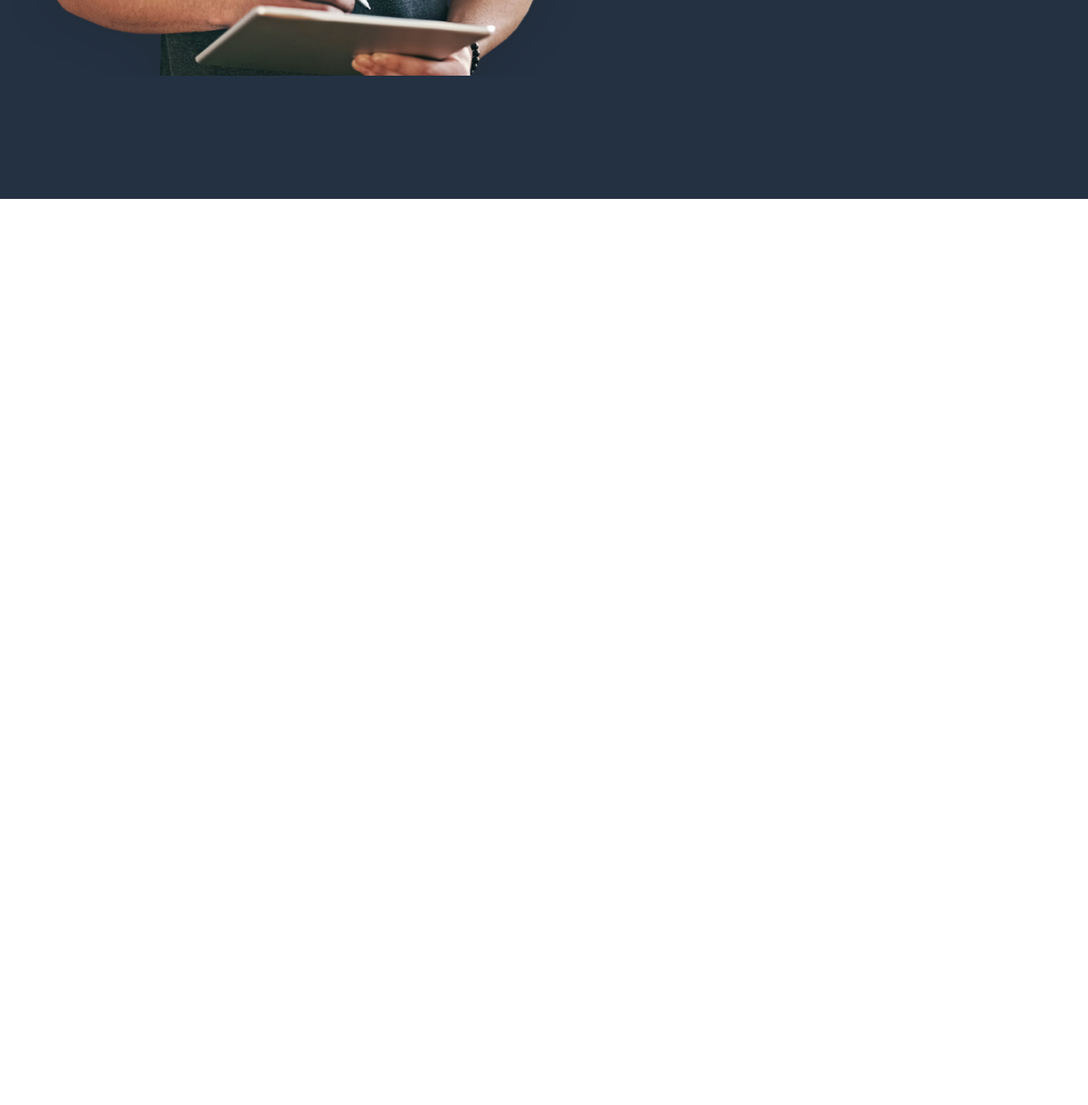
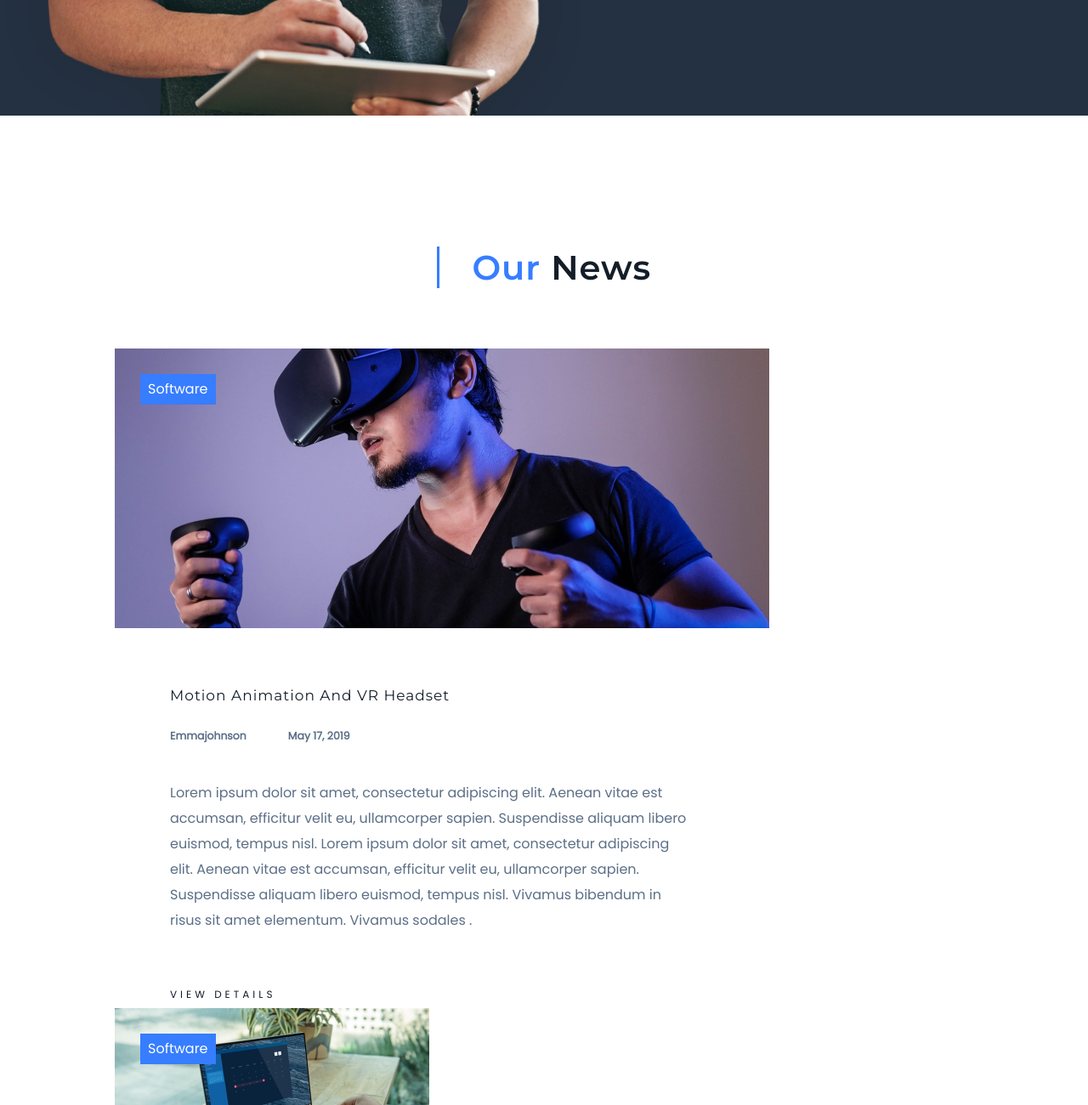
Before and after one commit to oybek94/WebTech, a plain HTML site: page index.html in a window 1280 px wide. Shown: the part 6030-7330 px from the top of the page at 85% size. Before the commit the page ends 6264 px from the top, so only its background shows below. Drawn offline with Linux system fonts and the light colour scheme.

Commit message:
add section news

```diff
--- a/css/style.css
+++ b/css/style.css
@@ -88,20 +88,6 @@ body {
     padding-right: 25px;
     margin: 0;
 }
-
-/* .rectangle__texts__num::before {
-    content: "";
-    width: 1px;
-    height: 130px;
-    color: #377DFF;
-    display: block;
-
-    position:absolute;
-    top: 0;
-    right: 0;
-    z-index: 1;
-
-} */
 
 .rectangle__texts_h2 {
     border-left: 1px solid #377DFF;
@@ -470,8 +456,9 @@ img {
 }
 
 .testimonials__title {
-    text-align: center;
+
     margin-bottom: 72px;
+
 }
 
 .testimonials__team {
@@ -512,9 +499,9 @@ img {
 .testimonials__h {
     font-family: Montserrat;
     font-style: normal;
-    font-weight: normal;
-    font-size: 27px;
-    line-height: 34px;
+    font-weight: 600;
+    font-size: 40px;
+    line-height: 46px;
     text-align: center;
     letter-spacing: 1px;
     color: #141D28;
@@ -535,7 +522,7 @@ img {
 
 .innovation {
     background-color: #233142;
-    height: 100vh;
+    height: 650px;
     background-image: url("/img/innovation.png");
     background-repeat: no-repeat;
     background-position: left top -210px;
@@ -608,3 +595,93 @@ img {
     margin-top: 147px;
     margin-left: 100px;
 }
+
+
+.news__title {
+    font-family: Montserrat;
+    font-style: normal;
+    font-weight: 600;
+    font-size: 40px;
+    line-height: 46px;
+    text-align: center;
+    letter-spacing: 1px;
+    color: #141D28;
+    margin-top: 156px;
+    margin-bottom: 72px;
+}
+
+.news__container {
+    margin: 0 135px 150px 135px;
+}
+
+.news__row {
+    display: flex;
+    flex-direction: column;
+}
+
+.news__foto {
+    position: relative;
+    color: white;
+}
+
+.news__info {
+    display: flex;
+    flex-direction: column;
+    width: 770px;
+}
+
+.news__info__container{
+    padding: 64px 93px 1px 65px;
+}
+
+.category-button {
+    position: absolute;
+    top: 30px;
+    left: 30px;
+    font-weight: normal;
+    font-size: 16px;
+    line-height: 30px;
+    padding: 3px 9px;
+    background-color: #377DFF;
+}
+
+.news__info__title {
+    font-family: Montserrat;
+    font-style: normal;
+    font-weight: normal;
+    font-size: 17px;
+    line-height: 23px;
+    letter-spacing: 1px;
+    color: #141D28;
+}
+
+.news__author {
+    display: flex;
+    font-weight: normal;
+    font-size: 15px;
+    line-height: 30px;
+    text-transform: capitalize;
+    color: #5C6F87;
+}
+
+.news__author h5 {
+    padding-right: 49px;
+}
+
+.news__text {
+    font-weight: normal;
+    font-size: 16px;
+    line-height: 30px;
+    color: #5C6F87;
+    margin-bottom: 57px;
+}
+
+.detail__button {
+    font-weight: normal;
+    font-size: 12px;
+    line-height: 30px;
+    letter-spacing: 4px;
+    text-transform: uppercase;
+    color: #141D28;
+    text-decoration: none;
+}
--- a/index.html
+++ b/index.html
@@ -313,5 +313,45 @@
             </div>
         </div>
     </section>
+
+    <section class="news">
+        <h2 class="news__title"><span class="blue">Our </span>News</h2>
+        <div class="news__container">
+
+            <div class="news__left">
+                <div class="news__main">
+                    <div class="news__foto">
+                        <img src="/img/news foto.png" alt="foto" width="770" height="329">
+                        <div class="category-button">Software</div>
+                    </div>
+                </div>
+
+                <div class="news__info">
+                    <div class="news__info__container">
+                            <div class="news__info__title">Motion Animation And VR Headset</div>
+                            <div class="news__author">
+                                <h5>Emmajohnson</h5>
+                                <h5>May 17, 2019</h5>
+                            </div>
+                            <div class="news__text">
+                                <p>Lorem ipsum dolor sit amet, consectetur adipiscing elit. Aenean vitae est accumsan, efficitur velit eu, ullamcorper sapien. Suspendisse aliquam libero euismod, tempus nisl. Lorem ipsum dolor sit amet, consectetur adipiscing elit. Aenean vitae est accumsan, efficitur velit eu, ullamcorper sapien. Suspendisse aliquam libero euismod, tempus nisl. Vivamus bibendum in risus sit amet elementum. Vivamus sodales .</p>
+                            </div>
+                            <a class="detail__button" href="#">View details</a>
+                        <div class="news">
+                        </div>
+                    </div>
+                    <div class="news__column"></div>
+                </div>
+            </div>
+
+            <div class="news__right">
+                <div class="news__foto">
+                    <img src="/img/news short.png" alt="foto" width="370" height="247">
+                    <div class="category-button">Software</div>
+                </div>
+            </div>
+
+        </div>
+    </section>
 </body>
 </html>
```
Also changed, not shown: img/news foto.png (added), img/news short.png (added), img/news short1.png (added).
